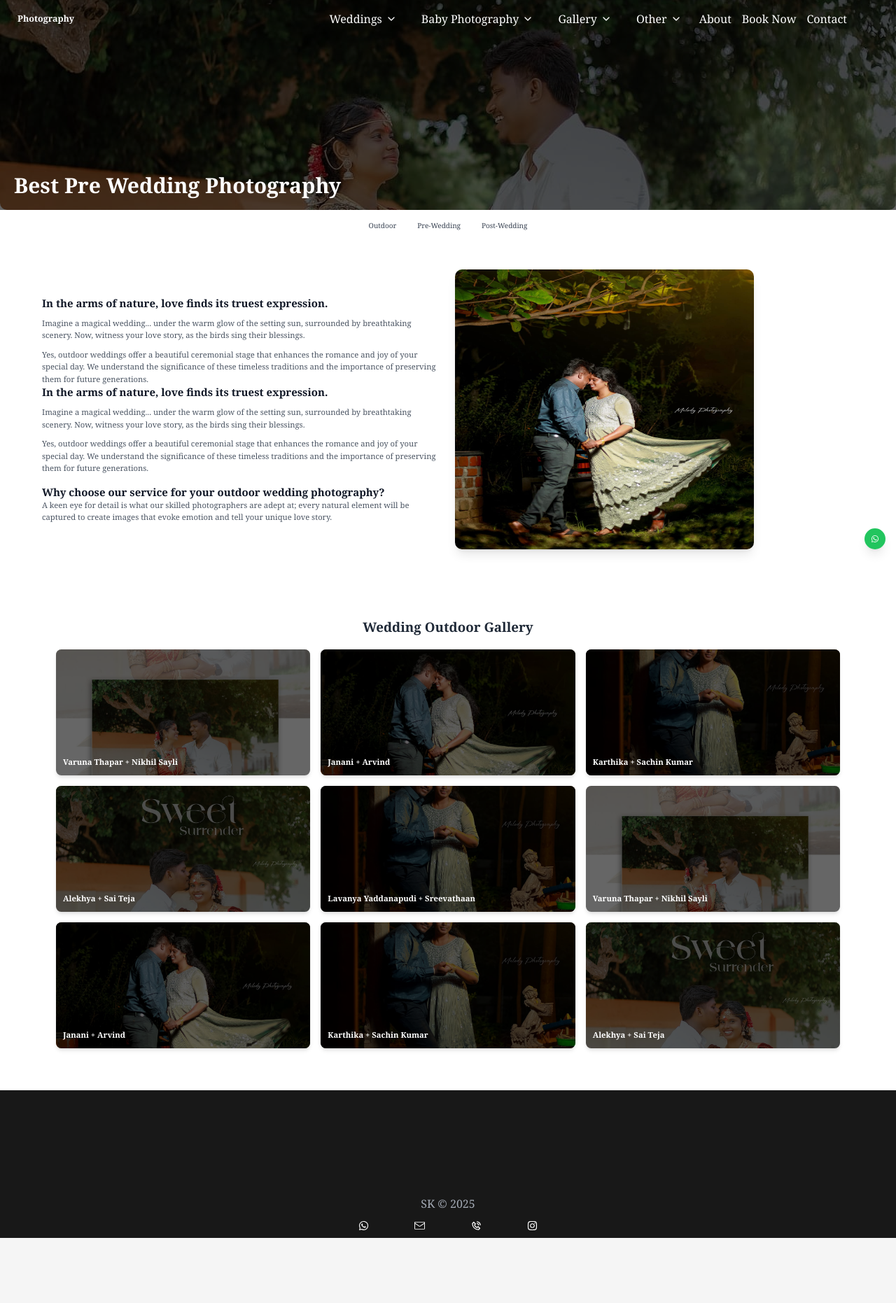
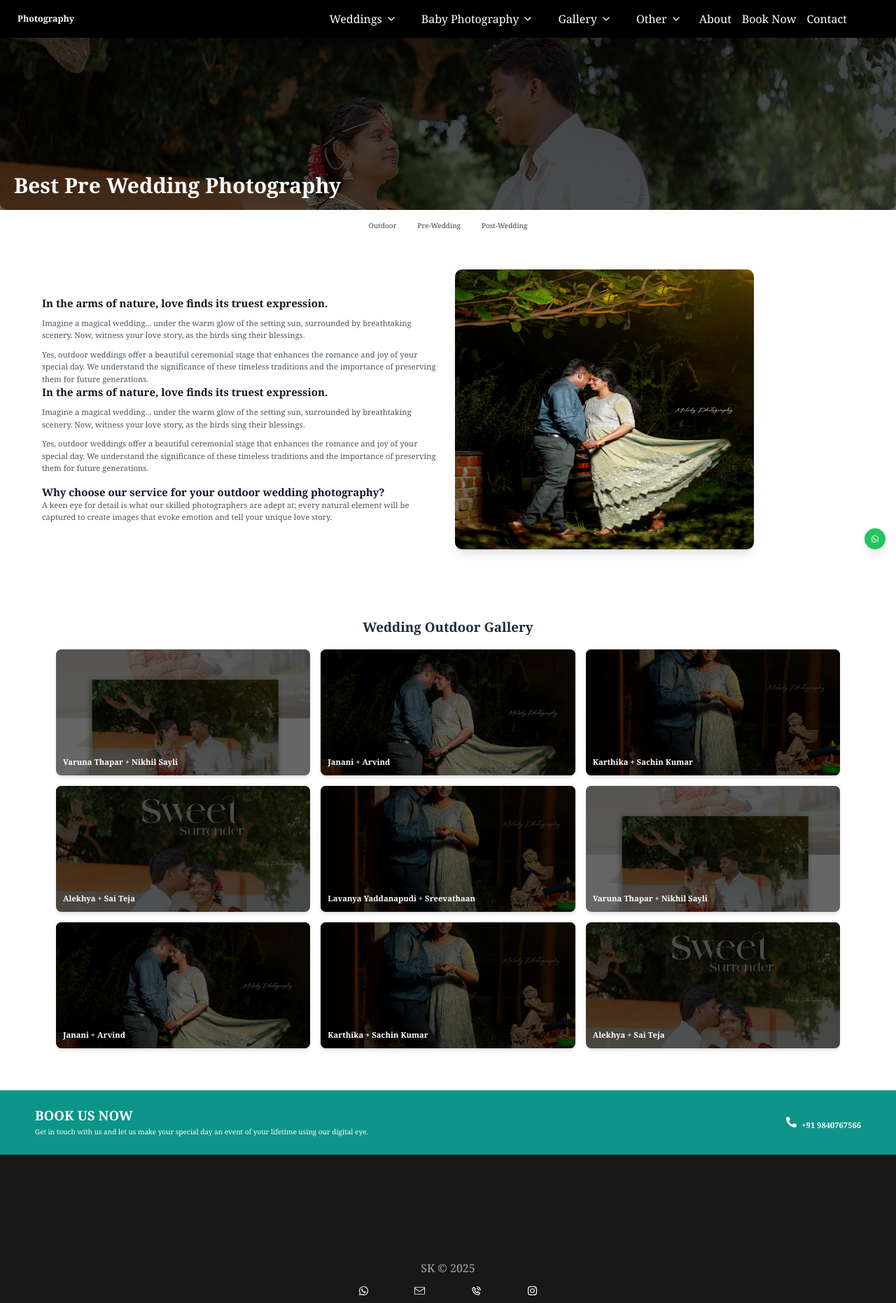
Before and after one commit to vgsanjaykumar/ps, a React (Vite) app: page /weddings/pre-wedding in a window 1280 px wide. Shown: the whole page at 70% size. Before the commit the page ends 1769 px from the top, so only its background shows below. Built offline with nearby package versions, Linux system fonts and the light colour scheme.

Commit message:
not founded 1

```diff
--- a/src/components/DropNav.jsx
+++ b/src/components/DropNav.jsx
@@ -19,7 +19,7 @@ export const DropDown = () => {
   return (
     <nav
       className={`fixed w-full z-50 p-4 flex justify-between items-center transition-all duration-300
-        ${isScrolled ? "bg-teal-400" : "bg-[#36373500] "} px-6 md:pr-28 pl-10 z-50`}
+        ${isScrolled ? "bg-teal-400" : "bg-[#000000] "} px-6 md:pr-28 pl-10 z-50`}
     >
       {/* Logo */}
       <Link to="/" className="text-white text-xl font-bold">
@@ -132,6 +132,7 @@ const Submenu = ({ items }) => (
   <div className="flex flex-col gap-2 p-2">
     {items.map((item, index) => (
       <Link
+
         key={index}
         to={item.link}
         className="block text-sm text-white transition hover:bg-gray-600 hover:text-white p-2 rounded"
@@ -170,7 +171,7 @@ const Gallery = () => (
       { title: "Events", link: "/gallery/events" },
       { title: "Couple Portraits", link: "/gallery/couples" },
       { title: "Candid Moments", link: "/gallery/candid" },
-      { title: "Corporate Shoots", link: "/gallery/corporate" },
+
     ]}
   />
 );
--- a/src/components/Notfound.jsx
+++ b/src/components/Notfound.jsx
@@ -1,11 +1,17 @@
 import React from 'react'
+import { FaHome } from 'react-icons/fa'
 import { Link } from 'react-router-dom'
 
 const Notfound = () => {
   return (
     <div className='text-center py-64'>
       <h1>404 | Not Found</h1>
-      <Link to="/">Go To Home Page</Link>
+      <div className='flex items-center justify-center'>
+              <Link to="/">Go To Home Page</Link>
+              <Link to="/"><FaHome className='text-teal-400 ml-4' /></Link>
+
+      </div>
+
     </div>
   )
 }
--- a/src/components/Wedd/Prewedding/Prewedhome.jsx
+++ b/src/components/Wedd/Prewedding/Prewedhome.jsx
@@ -3,6 +3,8 @@ import PreWeddingbanner from './prewedbanner'
 import WeddingNavbar from '../Wednavbar'
 import PreWeddingAbout from './Prewedabout'
 import PreweddingGallery from './Prewedgallery'
+
+import Booking from '../../Constants/Booking'
 
 const Prewedhome = () => {
     return (
@@ -11,6 +13,7 @@ const Prewedhome = () => {
             <WeddingNavbar />
             <PreWeddingAbout />
             <PreweddingGallery />
+            <Booking/>
         </div>
     )
 }
```
